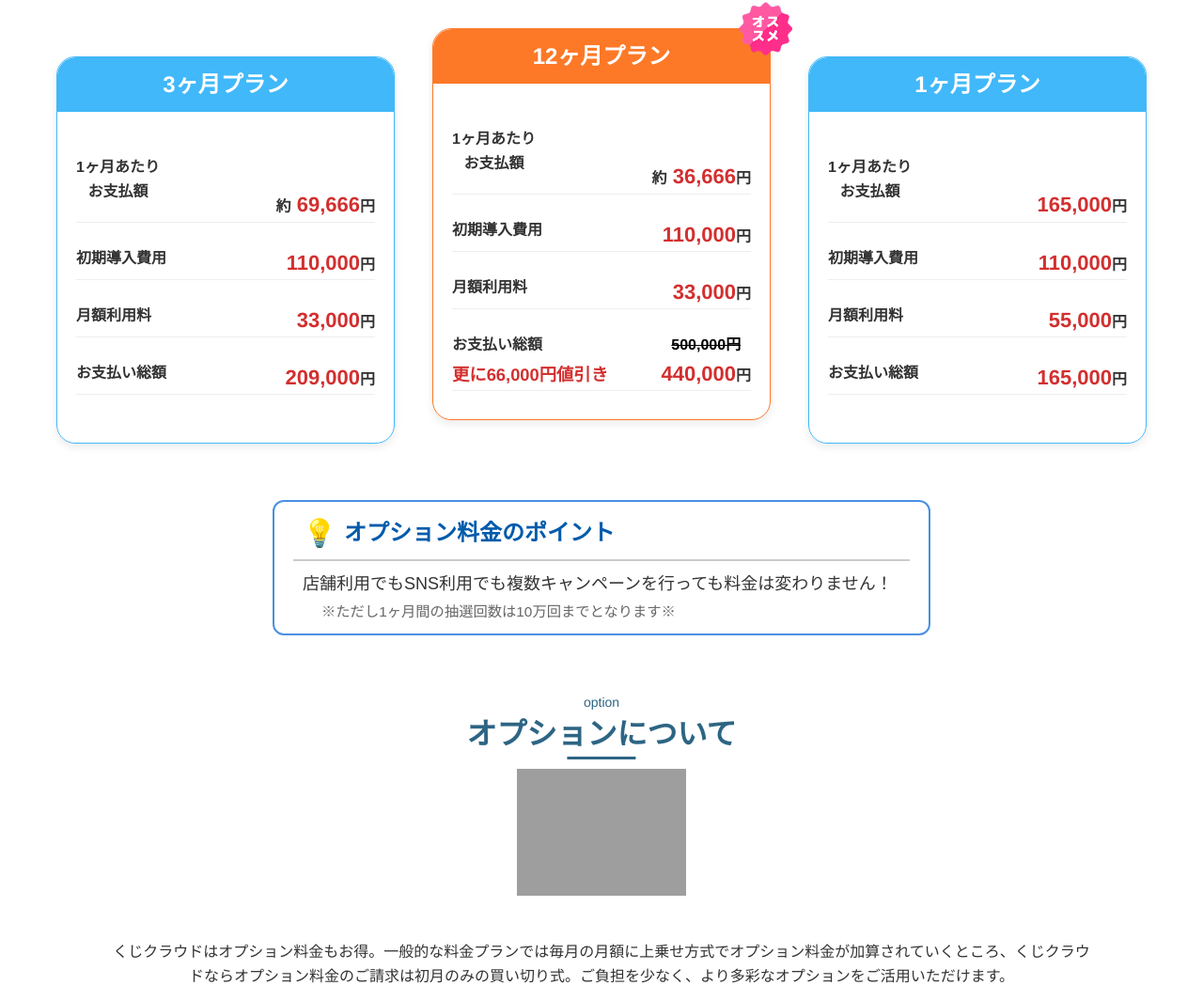
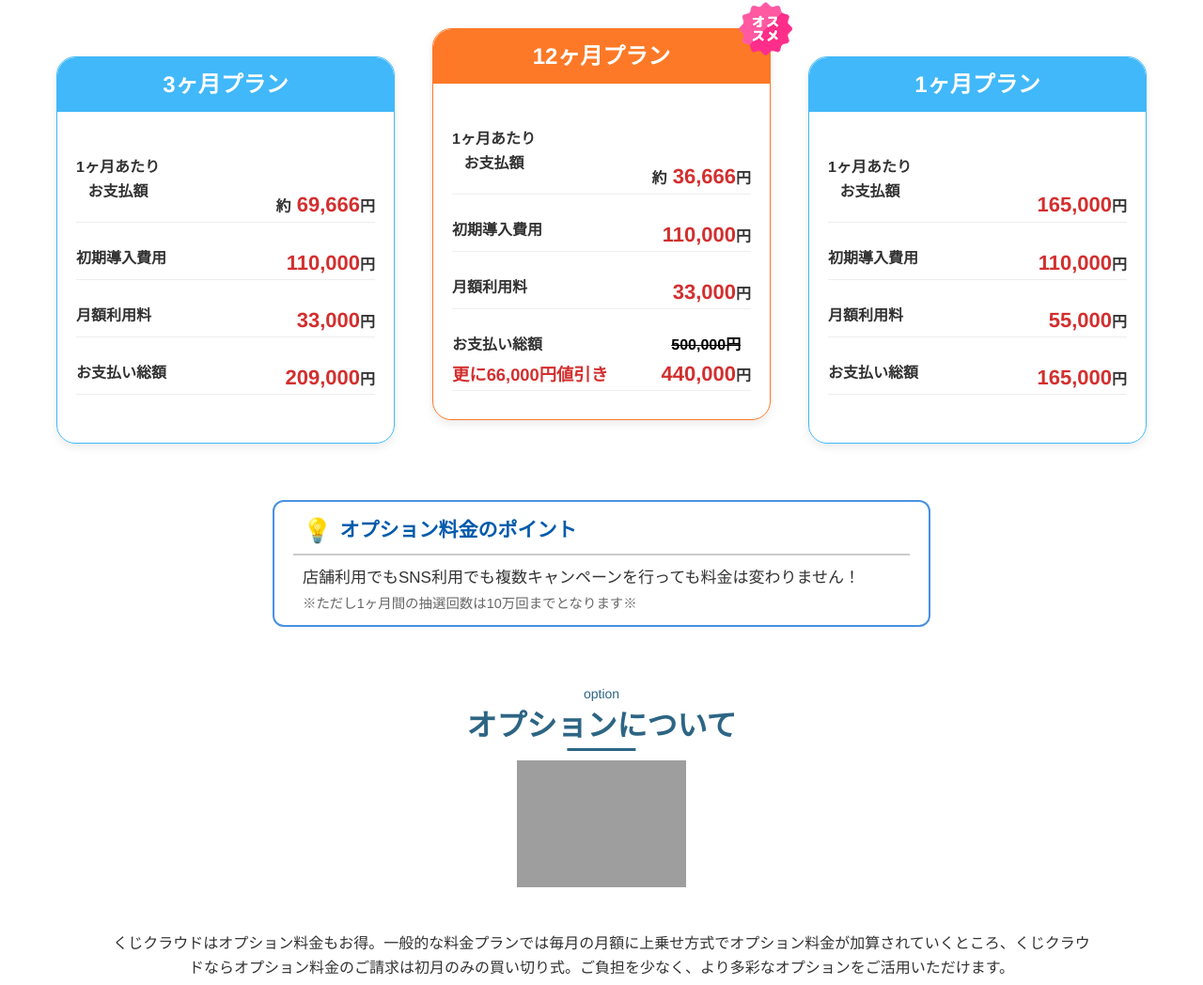
Before and after one commit to wakeup0706/Sports-lottery-LP, a PHP site: page /pricePlan.html in a window 1280 px wide. Shown: the part 259-1307 px from the top of the page at 94% size. Run offline with PHP 8.4, Linux system fonts and the light colour scheme; grey boxes are pictures that could not be loaded.

Commit message:
[main]:fix third

```diff
--- a/assets/css/pricePlan.css
+++ b/assets/css/pricePlan.css
@@ -329,7 +329,7 @@
 .option-title {
   font-weight: bold;
   color: #005bab;
-  font-size: 24px;
+  font-size: 21px;
   display: flex;
   align-items: center;
   margin-bottom: 10px;
@@ -344,16 +344,17 @@
 }
 
 .option-description {
-  font-size: 18px;
+  font-size: 17px;
   line-height: 1.6;
   color: #333;
   text-align: start;
   padding-left: 10px;
 }
 
-.note {
+.option-description .note {
   font-size: 0.85em;
   color: #666;
+  padding: 0;
 }
 
 .option-illustration {
@@ -365,7 +366,7 @@
   height: auto;
 }
 @media (max-width: 530px) {
-  .note{
+  .option-description .note{
     text-align: center;
     padding-block: 26px;
   }
--- a/assets/css/top.css
+++ b/assets/css/top.css
@@ -348,7 +348,7 @@
   font-weight: bold;
 }
 
-.section-title::after{
+/* .section-title::after{
     content: '';
     position: absolute;
     height: 3px;
@@ -358,7 +358,7 @@
     bottom: 0;
     left: 50%;
     transform: translateX(-50%);
-}
+} */
 
 .content {
   display: flex;
```
